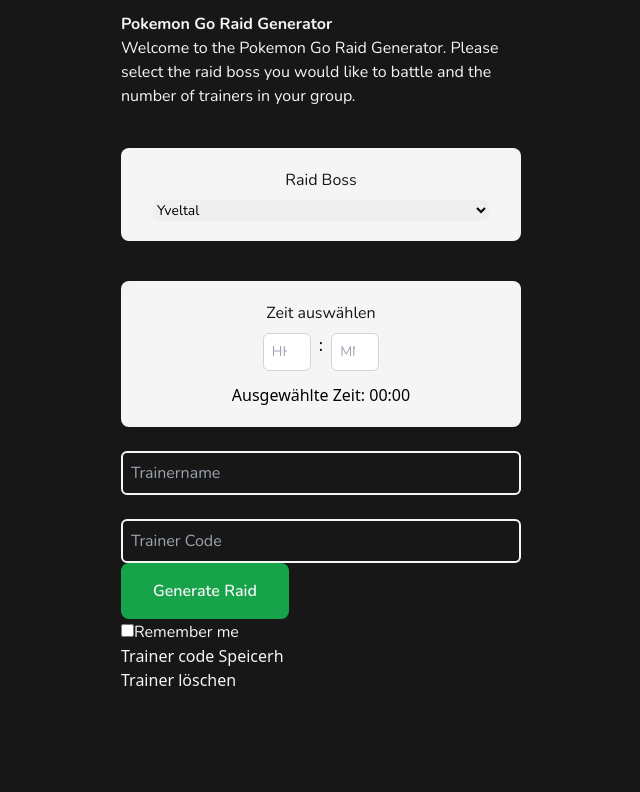
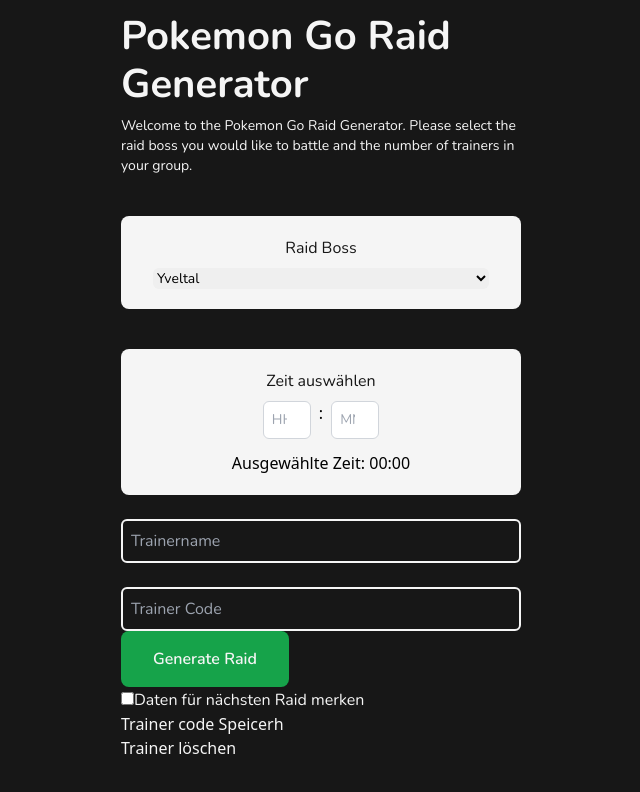
Before and after one commit to fvrxn/pogoraid-website, a Next.js app: page / in a window 1280 px wide. Shown: the top 792 px of the page, without its empty margins (319-959 px from the left). Built offline with nearby package versions, Linux system fonts and the light colour scheme.

Commit message:
style update & useeffect update

```diff
--- a/app/page.tsx
+++ b/app/page.tsx
@@ -15,36 +15,51 @@
 
 export default function Home() {
 
+  var unmount = true;
+  var availableData = false;
+
   const [raidBoss, setRaidBoss] = useState('');
   const [time, setTime] = useState('');
   const [trainer, setTrainer] = useState('');
   const [trainerCode, setTrainerCode] = useState('');
   const [rememberMe, setRememberMe] = useState(false);
 
-  var unmount = true;
-
   useEffect(() => {
     if (unmount) {
-    // fetch trainer code & name
+    // fetch trainer name
     const savedTrainerName = localStorage.getItem('trainerName');
     if (savedTrainerName) {
+      // console log
       console.log('Trainer name: '+trainer+' found in local storage');
+      // change state
       setTrainer(savedTrainerName);
+      // display that there is data available
+      availableData = true;
     } else console.log('No trainer name found in local storage');
+
+    // fetch trainer code
     const savedTrainerCode = localStorage.getItem('trainerCode');
     if (savedTrainerCode) {
+      // console log
+      console.log('Trainer name: '+trainer+' found in local storage');
+      // change state
       setTrainerCode(savedTrainerCode);
+      // display that there is data available
+      availableData = true;
     } else console.log('No trainer code found in local storage');
+
+    // mounted
     unmount = false;
+    if (availableData) setRememberMe(true);
     }
   }, []);
 
 
   return (
     <AnimatedContainer>
-      <h1 className="text-white font-Nunito font-bold">Pokemon Go Raid Generator</h1>
+      <h1 className="text-white font-Nunito font-bold text-heading">Pokemon Go Raid Generator</h1>
 
-      <p className="text-white font-Nunito text-button">Welcome to the Pokemon Go Raid Generator. Please select the raid boss you would like to battle and the number of trainers in your group.</p>
+      <p className="text-white font-Nunito text-text pt-2">Welcome to the Pokemon Go Raid Generator. Please select the raid boss you would like to battle and the number of trainers in your group.</p>
 
 
       <div className="form">
@@ -57,7 +72,7 @@
 
 
         <Button linkTo="/result" text="Generate Raid" />
-        <CheckBox placeholder="Remember me" state={rememberMe} setState={setRememberMe} />
+        <CheckBox placeholder="Daten für nächsten Raid merken" state={rememberMe} setState={setRememberMe} />
 
 
 
```
